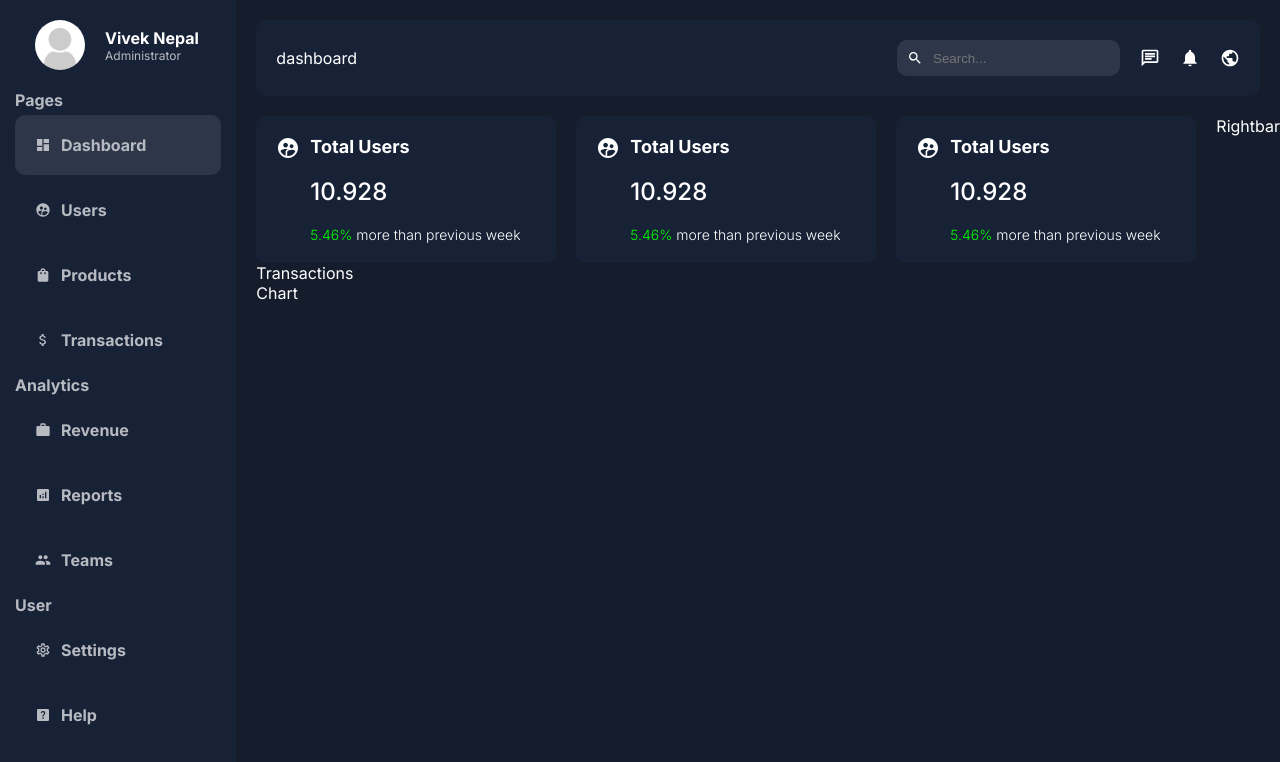
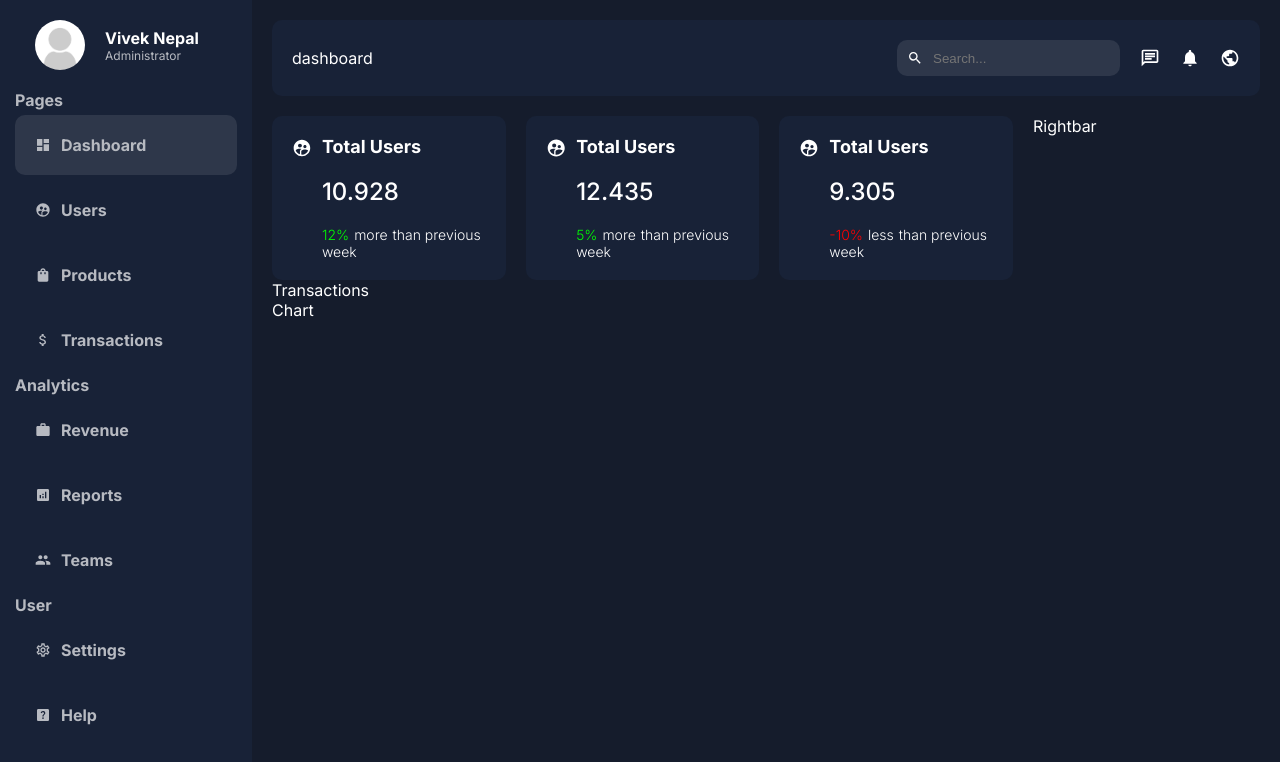
Before and after one commit to v1v3k-nepal/admin-dashboard, a Next.js app: page /dashboard in a window 1280 px wide. Shown: the top 762 px of the page. Built offline with nearby package versions, Linux system fonts and the light colour scheme.

Commit message:
implemented dynamic data through props in cards

```diff
--- a/src/app/dashboard/_dashboard.scss
+++ b/src/app/dashboard/_dashboard.scss
@@ -14,11 +14,15 @@
             display: flex;
             gap: 20px;
             .middle-content{
+                flex: 3;
                 .cards-container{
                     display: flex;
                     gap: 20px;
                 }
             }
+            .right-bar{
+                flex: 1;
+            }
         }
     }
 }
--- a/src/app/dashboard/page.tsx
+++ b/src/app/dashboard/page.tsx
@@ -1,20 +1,19 @@
+import React from "react";
 import Card from "@/components/dashboard_ui/card/card";
-import React from "react";
-import "./_dashboard.scss";
+import { cardsData } from "../lib/data";
 import Rightbar from "@/components/dashboard_ui/rightbar/rightbar";
 import Transactions from "@/components/dashboard_ui/transactions/transactions";
 import Chart from "@/components/dashboard_ui/chart/chart";
+import "./_dashboard.scss";
 
-type Props = {};
-
-const Dashboard = (props: Props) => {
+const Dashboard = () => {
   return (
     <div className="dashboard-container">
       <div className="middle-content">
         <div className="cards-container">
-          <Card />
-          <Card />
-          <Card />
+          {cardsData.map((data)=>(
+            <Card key={data.id} item={data}/>
+          ))}
         </div>
         <Transactions/>
         <Chart/>
--- /dev/null
+++ b/src/app/lib/data.ts
@@ -0,0 +1,20 @@
+export const cardsData = [
+    {
+        id: 1,
+        title: "Total Users",
+        userTotal: 10.928,
+        change: 12,
+    },
+    {
+        id: 2,
+        title: "Total Users",
+        userTotal: 12.435,
+        change: 5,
+    },
+    {
+        id: 3,
+        title: "Total Users",
+        userTotal: 9.305,
+        change: -10,
+    },
+]
--- a/src/components/dashboard_ui/card/_card.scss
+++ b/src/components/dashboard_ui/card/_card.scss
@@ -1,7 +1,7 @@
 .card-container{
     background-color: var(--bgSoft);
     border-radius: 10px;
-    width: 300px;
+    width: 100%;
     padding: 20px;
     display: flex;
     gap: 10px;
@@ -23,8 +23,15 @@
         .details{
             font-size: 14px;
             font-weight: 300;
+
+            .more-less{
+                margin: 0 5px;
+            }
             .positive{
                 color: lime;
+            }
+            .negative{
+                color: red;
             }
         }
     }
--- a/src/components/dashboard_ui/card/card.tsx
+++ b/src/components/dashboard_ui/card/card.tsx
@@ -1,21 +1,19 @@
 import React from 'react'
 import { MdSupervisedUserCircle } from 'react-icons/md'
+import { TCardData } from '@/types/types'
 import "./_card.scss"
 
-// type Props = {
-//     item: string
-// }
-
-const Card = () => {
+const Card = (props:TCardData) => {
+    const {item} = props;
   return (
     <div className='card-container'>
         <MdSupervisedUserCircle size={24}/>
         <div className="card-content">
-            <h1 className='title'>Total Users</h1>
-            <p>10.928</p>
+            <h1 className='title'>{item.title}</h1>
+            <p>{item.userTotal}</p>
             <div className="details">
-                <span className='positive'>5.46%</span>
-                <span> more </span>
+                <span className={`${item.change > 0? "positive": "negative"}`}>{item.change}%</span>
+                <span className='more-less'>{item.change > 0 ? "more": "less"}</span>
                 <span>than previous week</span>
             </div>
         </div>
```
Also changed, not shown: src/types/types.ts (+9 -0 lines).
